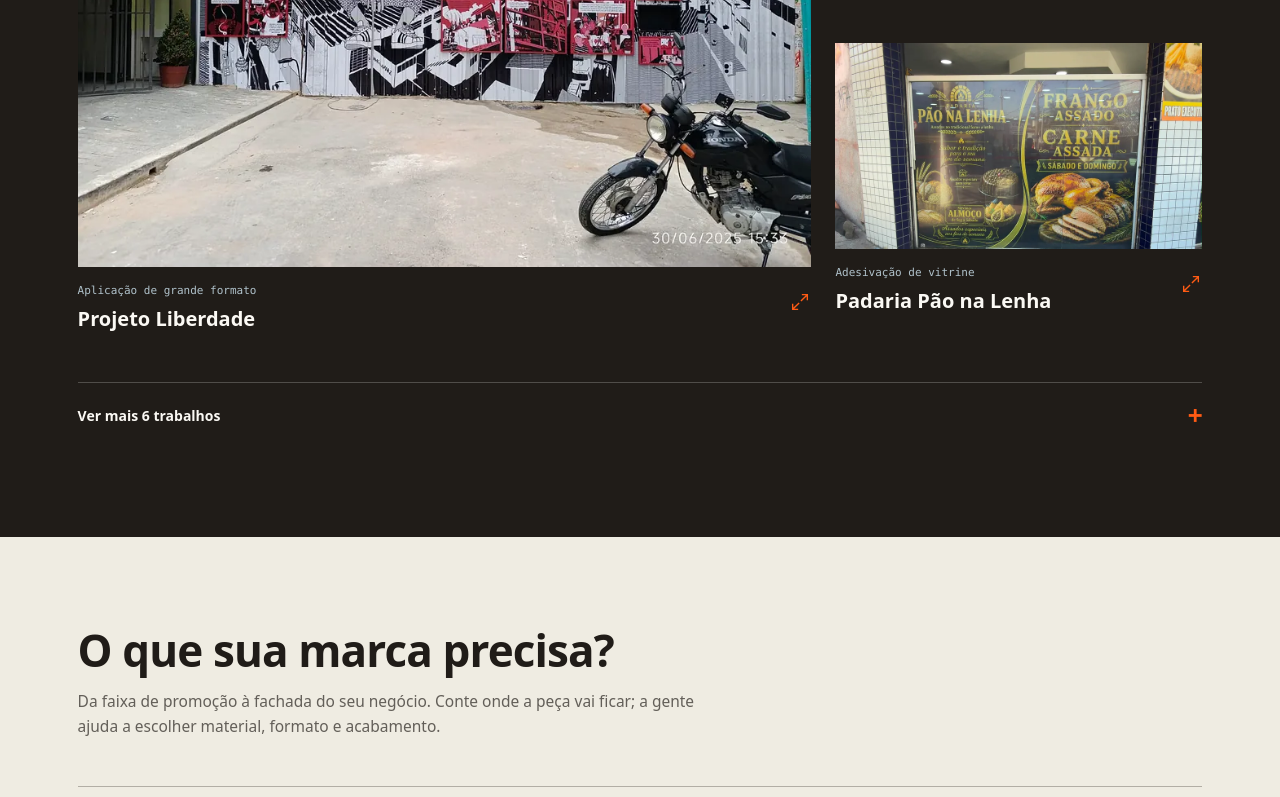
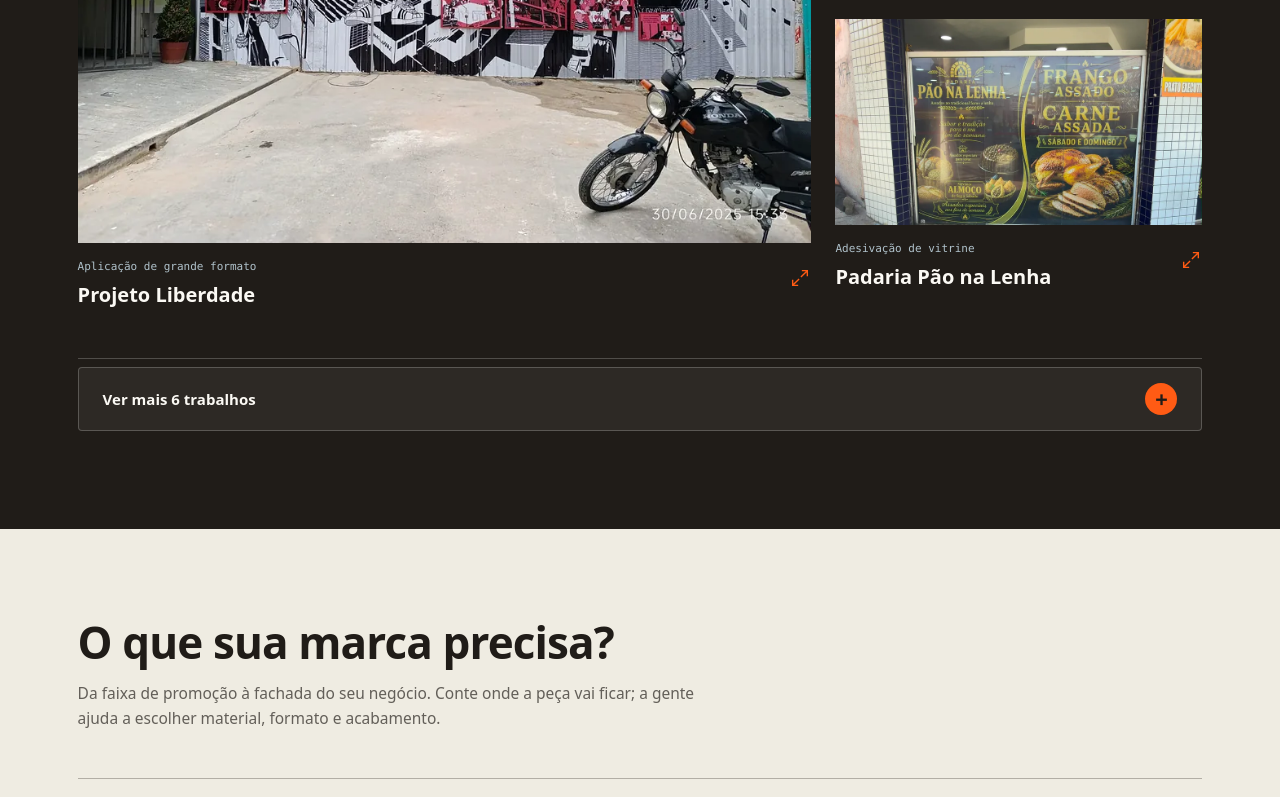
Before and after one commit to oguguca/adry-faixas, a Next.js app: page / in a window 1280 px wide. Shown: the part 1374-2171 px from the top of the page. Built offline with nearby package versions, Linux system fonts and the light colour scheme.

Commit message:
feat: enhance portfolio section styles and update hero component caption

```diff
--- a/src/app/globals.css
+++ b/src/app/globals.css
@@ -765,18 +765,33 @@
   border-top: 1px solid var(--line-light);
 }
 
+.portfolio-more {
+  margin-top: 40px;
+  border-top: 1px solid var(--line-light);
+}
+
 .portfolio-more > summary {
   display: flex;
   align-items: center;
   justify-content: space-between;
   gap: 20px;
   min-height: 64px;
-  padding-block: 12px;
+  padding: 12px 24px;
+  margin-block: 8px;
+  border: 1.5px solid var(--line-light);
+  border-radius: 4px;
+  background: rgba(251, 249, 244, 0.06);
   color: var(--white);
-  font-size: 14px;
-  font-weight: 600;
+  font-size: 15px;
+  font-weight: 700;
   cursor: pointer;
   list-style: none;
+  transition: border-color 160ms ease, background 160ms ease;
+}
+
+.portfolio-more > summary:hover {
+  border-color: var(--orange);
+  background: rgba(251, 249, 244, 0.1);
 }
 
 .portfolio-more > summary::-webkit-details-marker {
@@ -784,9 +799,18 @@
 }
 
 .portfolio-more__icon {
+  display: inline-flex;
+  align-items: center;
+  justify-content: center;
+  flex: none;
+  width: 32px;
+  height: 32px;
+  border-radius: 50%;
+  background: var(--orange);
   font-family: var(--font-mono);
-  font-size: 24px;
-  color: var(--orange);
+  font-size: 20px;
+  color: var(--ink);
+  transition: transform 200ms ease;
 }
 
 .portfolio-more__hide,
@@ -805,7 +829,6 @@
 .portfolio-more > .portfolio-grid {
   padding-top: 16px;
 }
-
 .project-dialog {
   width: min(1000px, calc(100% - 32px));
   max-width: none;
--- a/src/components/Hero.tsx
+++ b/src/components/Hero.tsx
@@ -52,10 +52,10 @@
 </div>
 <figcaption className="hero__visual-caption">
   <div>
-    <span className="mono-tag">Nossa fachada</span>
+
     <strong>Adry Comunicação Visual</strong>
   </div>
-  <span className="hero__project-credit">Feito pela Adry</span>
+
 </figcaption>
         </figure>
       </div>
```
